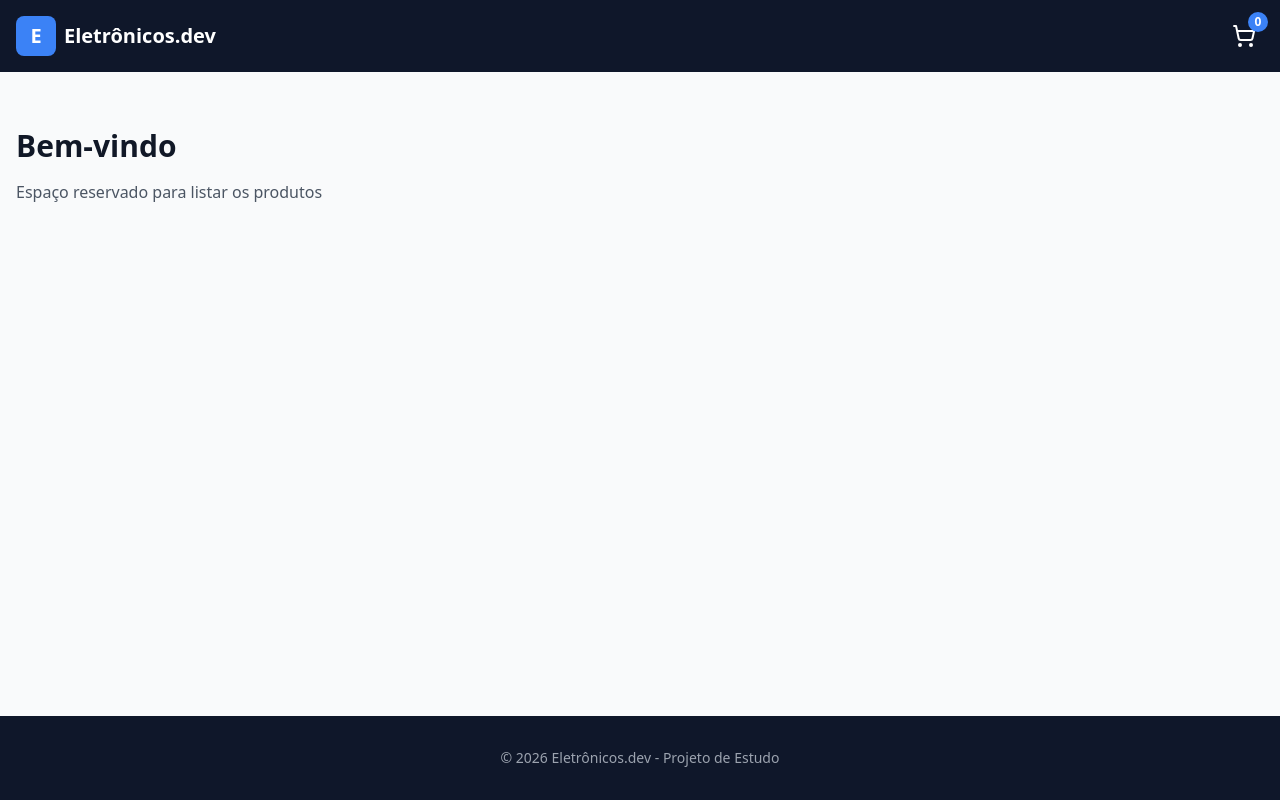
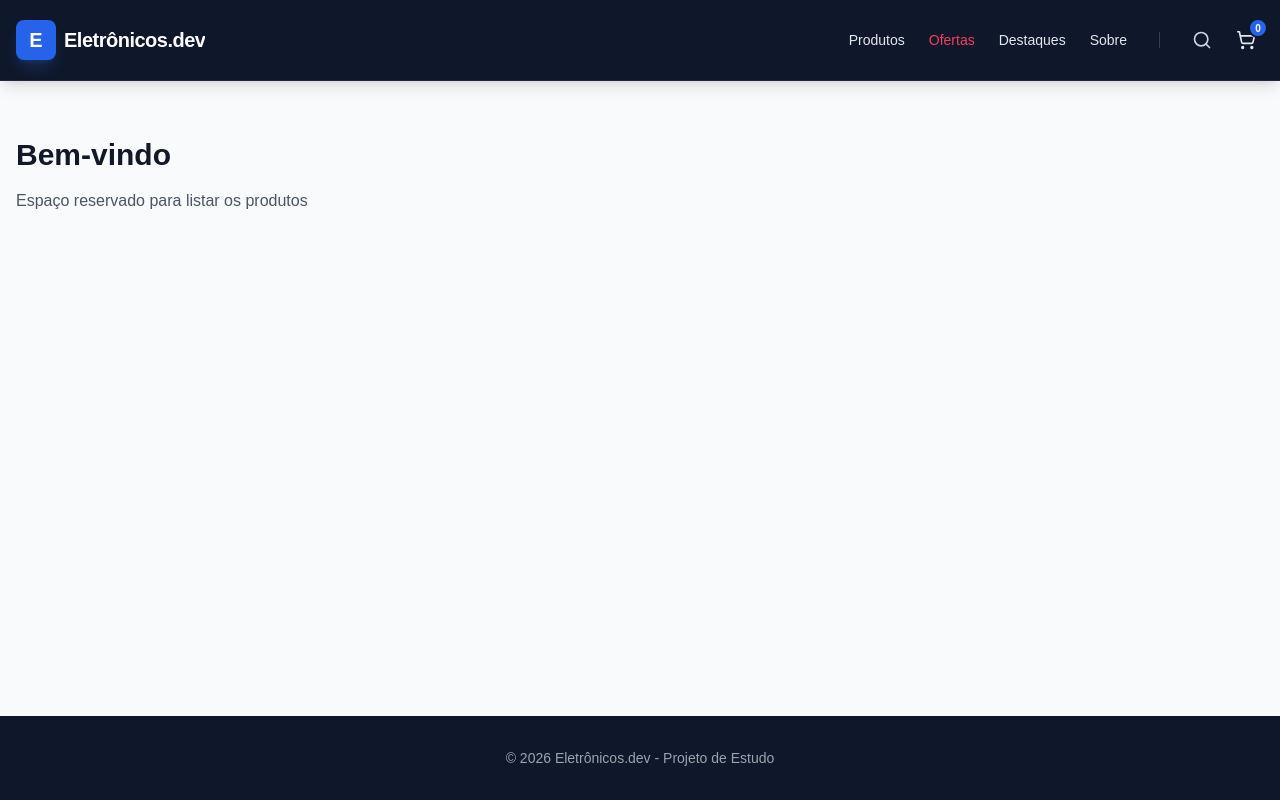
Before and after one commit to gustavopercoski2-prog/electronics-store, a React (Vite) app: page / in a window 1280 px wide. Built offline with nearby package versions, Linux system fonts and the light colour scheme.

Commit message:
feat: adicionando menu de nav responsivo no header

```diff
--- a/src/components/layout/Header.tsx
+++ b/src/components/layout/Header.tsx
@@ -1,29 +1,93 @@
-import { ShoppingCart, Menu } from 'lucide-react';
+import { ShoppingCart, Menu, Search, X } from 'lucide-react';
+import { useState } from 'react';
 
 export function Header() {
+  const [isMenuOpen, setIsMenuOpen] = useState(false);
+
+  const toggleMenu = () => setIsMenuOpen(!isMenuOpen);
+
   return (
-    <header className="bg-slate-900 text-white p-4 sticky top-0 z-50">
-      <div className="container mx-auto flex justify-between items-center">
+    <header className="bg-slate-900 text-white sticky top-0 z-50 shadow-lg border-b border-slate-800 w-full">
+
+      <div className="container mx-auto px-4 h-20 flex justify-between items-center relative">
+
         {/* Logo */}
-        <div className="flex items-center gap-2">
-            <div className="size-10 bg-blue-500 rounded-lg flex items-center justify-center font-bold text-xl">
-                E
-            </div>
-            <h1 className="text-xl font-bold">Eletrônicos.dev</h1>
+        <div className="flex items-center gap-2 shrink-0">
+          <div className="size-10 bg-blue-600 rounded-lg flex items-center justify-center font-bold text-xl shadow-blue-500/20 shadow-lg">
+            E
+          </div>
+          <h1 className="text-xl font-bold tracking-tight truncate">Eletrônicos.dev</h1>
         </div>
 
-        {/* Carrinho e menu */}
-        <div className="flex items-center gap-4">
+        {/* Menu desktop */}
+        <div className="hidden md:flex items-center gap-8">
+          <nav className="flex items-center gap-6 text-sm font-light text-slate-200">
+            <a href="#" className="hover:text-white transition hover:underline underline-offset-4">Produtos</a>
+            <a href="#" className="text-rose-500 font-medium hover:text-rose-400 transition">Ofertas</a>
+            <a href="#" className="hover:text-white transition hover:underline underline-offset-4">Destaques</a>
+            <a href="#" className="hover:text-white transition hover:underline underline-offset-4">Sobre</a>
+          </nav>
+
+          <div className="h-4 w-px bg-slate-700"></div>
+
+          {/* Carrinho e menu */}
+          <div className="flex items-center gap-4">
+            <button className="text-slate-300 hover:text-white transition" title="Buscar">
+              <Search size={20} />
+            </button>
+            <button className="relative p-2 hover:bg-slate-800 rounded-full transition group">
+              <ShoppingCart size={20} className="text-slate-200" />
+              <span className="absolute -top-1 -right-1 bg-blue-600 text-white text-[10px] font-bold w-5 h-5 flex items-center justify-center rounded-full border-2 border-slate-900">
+                0
+              </span>
+            </button>
+          </div>
+        </div>
+
+        {/* Controles mobile */}
+        <div className="flex md:hidden items-center gap-2 shrink-0">
+          <button className="p-2 text-slate-300 hover:text-white transition">
+            <Search size={20} />
+          </button>
+
           <button className="relative p-2 hover:bg-slate-800 rounded-full transition">
-            <ShoppingCart size={24} />
-            <span className="absolute -top-1 -right-1 bg-blue-500 text-xs font-bold w-5 h-5 flex items-center justify-center rounded-full">
+            <ShoppingCart size={20} />
+            <span className="absolute -top-1 -right-1 bg-blue-600 text-white text-[10px] font-bold w-5 h-5 flex items-center justify-center rounded-full border-2 border-slate-900">
               0
             </span>
           </button>
-          <button className="md:hidden p-2">
-            <Menu size={24} />
+
+          <button
+            onClick={toggleMenu}
+            className="p-2 text-slate-300 hover:text-white focus:outline-none ml-1"
+          >
+            {isMenuOpen ? (
+              <X size={24} />
+            ) : (
+              <Menu size={24} />
+            )}
           </button>
         </div>
+
+        {/* Menu mobile dropdown */}
+        {isMenuOpen && (
+          <div className="absolute top-20 left-0 w-full bg-slate-900 border-b border-slate-800 shadow-xl md:hidden flex flex-col p-4 animate-in slide-in-from-top-5 duration-200 z-50">
+            <nav className="flex flex-col gap-2 text-center">
+              <a href="#" className="py-3 text-slate-300 hover:text-white hover:bg-slate-800 rounded-lg transition border-b border-slate-800/50">
+                Produtos
+              </a>
+              <a href="#" className="py-3 text-rose-500 font-bold hover:bg-slate-800 rounded-lg transition border-b border-slate-800/50">
+                Ofertas
+              </a>
+              <a href="#" className="py-3 text-slate-300 hover:text-white hover:bg-slate-800 rounded-lg transition border-b border-slate-800/50">
+                Destaques
+              </a>
+              <a href="#" className="py-3 text-slate-300 hover:text-white hover:bg-slate-800 rounded-lg transition">
+                Sobre
+              </a>
+            </nav>
+          </div>
+        )}
       </div>
     </header>
   );
--- a/tailwind.config.cjs
+++ b/tailwind.config.cjs
@@ -5,7 +5,11 @@ module.exports = {
     "./src/**/*.{js,ts,jsx,tsx}",
   ],
   theme: {
-    extend: {},
+    extend: {
+      fontFamily: {
+        sans: ['Outfit', 'sans-serif'],
+      },
+    },
   },
   plugins: [],
 }
```
